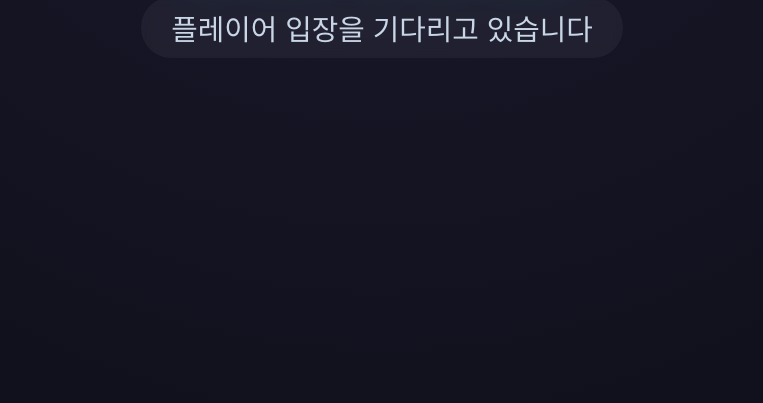
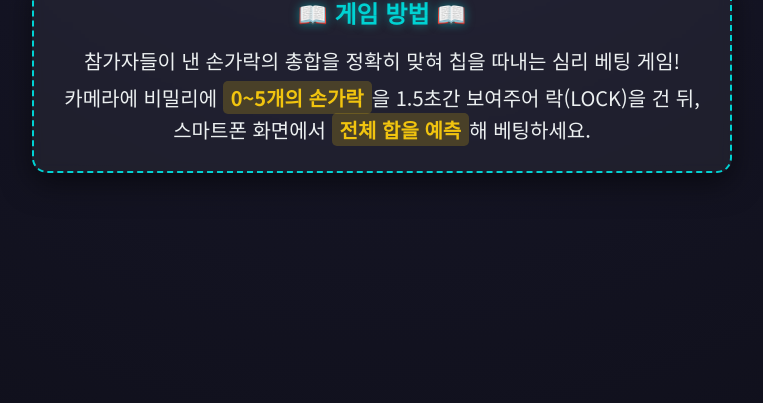
Before and after one commit to spring-bomi/finger-dice, a website: page public/display.html in a window 1280 px wide. Shown: the part 397-800 px from the top of the page, without its empty margins (258-1021 px from the left). Drawn offline with nearby package versions, Linux system fonts and the light colour scheme; no server answers.

Commit message:
Update display.html

```diff
--- a/public/display.html
+++ b/public/display.html
@@ -7,8 +7,25 @@
     <style>
         body { background: radial-gradient(circle at top, #1a1a2e, #0f0f1a); color: white; display: flex; flex-direction: column; align-items: center; justify-content: center; height: 100vh; margin: 0; font-family: 'Noto Sans KR', sans-serif; overflow: hidden; }
         h1 { color: #fff; font-size: 3.5rem; margin-bottom: 10px; text-transform: uppercase; letter-spacing: 5px; text-shadow: 0 0 20px #00d2d3, 0 0 40px #00d2d3; }
-        #statusTitle { font-size: 1.8rem; margin-bottom: 40px; color: #c8d6e5; text-align: center; background: rgba(255,255,255,0.05); padding: 10px 30px; border-radius: 30px; backdrop-filter: blur(5px); }
-        #playerBoard { display: flex; flex-wrap: wrap; justify-content: center; gap: 20px; width: 95%; max-height: 60vh; overflow-y: auto; padding: 20px; box-sizing: border-box; }
+        #statusTitle { font-size: 1.8rem; margin-bottom: 20px; color: #c8d6e5; text-align: center; background: rgba(255,255,255,0.05); padding: 10px 30px; border-radius: 30px; backdrop-filter: blur(5px); }
+
+        /* ⭐ 새로 추가된 튜토리얼 박스 스타일 */
+        #tutorialBox {
+            background: rgba(255, 255, 255, 0.05);
+            border: 2px dashed #00d2d3;
+            border-radius: 15px;
+            padding: 20px 30px;
+            margin-bottom: 30px;
+            text-align: center;
+            max-width: 800px;
+            backdrop-filter: blur(5px);
+            box-shadow: 0 10px 30px rgba(0, 0, 0, 0.5);
+        }
+        .tutorial-title { color: #00d2d3; font-size: 24px; font-weight: bold; margin-bottom: 15px; text-shadow: 0 0 10px rgba(0, 210, 211, 0.5); }
+        .tutorial-text { color: #ecf0f1; font-size: 20px; line-height: 1.6; margin: 5px 0; }
+        .highlight { color: #f1c40f; font-weight: bold; background: rgba(241, 196, 15, 0.2); padding: 2px 8px; border-radius: 5px; }
+
+        #playerBoard { display: flex; flex-wrap: wrap; justify-content: center; gap: 20px; width: 95%; max-height: 50vh; overflow-y: auto; padding: 20px; box-sizing: border-box; }
 
         .player-card { background: rgba(255, 255, 255, 0.05); border: 1px solid rgba(255, 255, 255, 0.1); backdrop-filter: blur(10px); padding: 25px 20px; border-radius: 20px; text-align: center; width: 230px; box-shadow: 0 10px 30px rgba(0,0,0,0.5); transition: all 0.4s; position: relative; overflow: hidden; }
         .spectator-card { opacity: 0.5; filter: grayscale(50%); }
@@ -34,7 +51,6 @@
         .score-badge { font-size: 20px; background: #f39c12; color: #000; padding: 2px 10px; border-radius: 20px; margin-left: 10px; vertical-align: middle; box-shadow: 0 0 10px #f39c12; }
         .player-state { font-size: 18px; color: #00d2d3; font-weight: bold; line-height: 1.6; }
 
-        /* 버튼 영역 스타일 공통 적용 */
         .action-container { display: none; gap: 20px; margin-top: 30px; }
         .btn-score, .btn-next { padding: 20px 40px; font-size: 22px; background: transparent; color: #3498db; border: 2px solid #3498db; border-radius: 50px; cursor: pointer; font-weight: 900; transition: all 0.3s; box-shadow: 0 0 15px rgba(52, 152, 219, 0.3); }
         .btn-score:hover, .btn-next:hover { background: #3498db; color: #000; box-shadow: 0 0 30px #3498db; }
@@ -49,16 +65,20 @@
     <h1>Liar's Dice</h1>
     <div id="statusTitle">플레이어 입장을 기다리고 있습니다</div>
 
+    <div id="tutorialBox">
+        <div class="tutorial-title">📖 게임 방법 📖</div>
+        <div class="tutorial-text">참가자들이 낸 손가락의 총합을 정확히 맞혀 칩을 따내는 심리 베팅 게임!</div>
+        <div class="tutorial-text">카메라에 비밀리에 <span class="highlight">0~5개의 손가락</span>을 1.5초간 보여주어 락(LOCK)을 건 뒤,<br>스마트폰 화면에서 <span class="highlight">전체 합을 예측</span>해 베팅하세요.</div>
+    </div>
+
     <div id="playerBoard"></div>
     <div id="trueTotalDisplay"></div>
 
-    <!-- ⭐ 최초 모드 선택 버튼 -->
     <div id="startButtons" class="action-container">
         <button class="btn-score" onclick="startGame('score')">점수제 시작</button>
         <button class="btn-betting" onclick="startGame('betting')">베팅제 시작</button>
     </div>
 
-    <!-- ⭐ 라운드 종료 시 진행/종료 선택 버튼 -->
     <div id="nextButtons" class="action-container">
         <button class="btn-next" onclick="nextRound()">다음 라운드 시작</button>
         <button class="btn-end" onclick="endGame()">게임 종료 (모드 변경)</button>
@@ -74,6 +94,7 @@
         const startButtons = document.getElementById('startButtons');
         const nextButtons = document.getElementById('nextButtons');
         const trueTotalDisplay = document.getElementById('trueTotalDisplay');
+        const tutorialBox = document.getElementById('tutorialBox'); // 튜토리얼 박스
 
         let currentPhase = 'lobby';
         let currentMode = 'score';
@@ -132,17 +153,20 @@
             currentMode = mode || 'score';
             trueTotalDisplay.style.display = 'none';
 
-            // 상태에 따른 UI 제어
+            // ⭐ 상태에 따른 UI 제어 (튜토리얼 박스 숨김/표시 포함)
             if (phase === 'lobby') {
                 statusTitle.innerText = "게임 모드를 선택해주세요";
+                tutorialBox.style.display = 'block'; // 로비일 때 튜토리얼 보이기
                 startButtons.style.display = 'flex';
                 nextButtons.style.display = 'none';
             } else if (phase === 'input_fingers') {
                 statusTitle.innerText = "비밀리에 손가락 개수를 결정해주십시오";
+                tutorialBox.style.display = 'none'; // 게임 시작하면 튜토리얼 숨기기
                 startButtons.style.display = 'none';
                 nextButtons.style.display = 'none';
             } else if (phase === 'betting') {
                 statusTitle.innerText = currentMode === 'betting' ? "칩을 걸고 총합을 예측하십시오" : "모든 플레이어의 손가락 총합을 예측하십시오";
+                tutorialBox.style.display = 'none';
             }
 
             if (players) renderPlayers(players);
@@ -158,16 +182,12 @@
             trueTotalDisplay.innerHTML = `TOTAL : ${data.trueTotal}`;
             trueTotalDisplay.style.display = 'block';
 
-            // 4초 뒤에 라운드 종료 관련 버튼 활성화
             setTimeout(() => {
                 nextButtons.style.display = 'flex';
             }, 4000);
         });
 
-        // 기존의 window.startGame 함수를 지우고 아래 코드로 덮어써주세요.
-
         window.startGame = function(mode) {
-    // ⭐ 입장한 플레이어(화면에 떠 있는 카드 수)가 0명이면 시작을 막음
             if (playerBoard.children.length === 0) {
                 alert("입장한 플레이어가 없습니다!\n최소 1명 이상 접속한 후에 시작해주세요.");
                 return;
```
Lines whose indentation alone changed are shown as unchanged.
